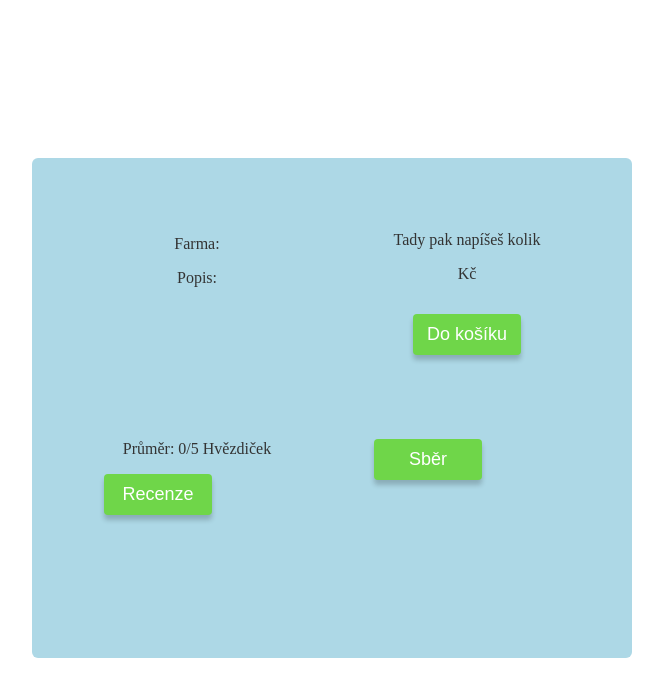
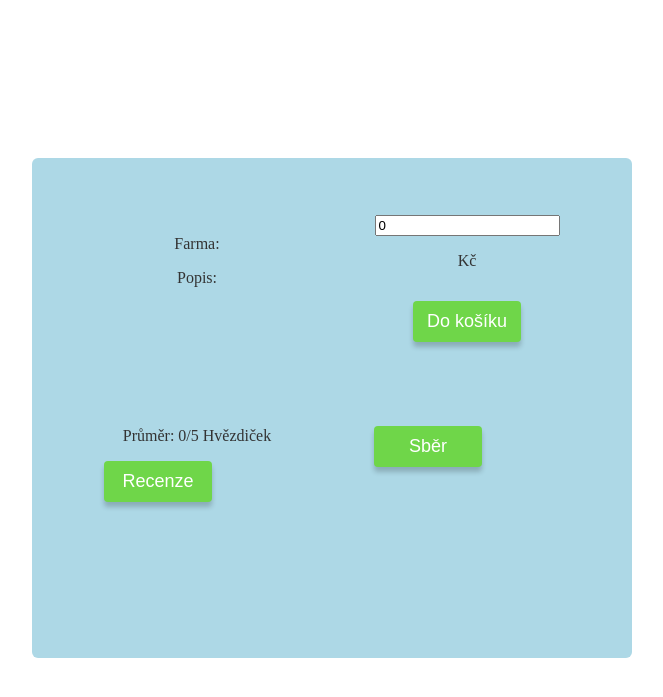
Before and after one commit to mathew35/Website-IIS_ITU-Zelny_trh, a PHP site: page /productdetail.php?detail=1 in a window 1280 px wide. Shown: the top 697 px of the page, without its empty margins (316-979 px from the left). Run offline with PHP 8.4, Linux system fonts and the light colour scheme; data that the repository does not hold is empty.

Commit message:
uzivatel muze vybrat dane mnozstvi, ale zatim pouze jednou

```diff
--- a/buyproduct.php
+++ b/buyproduct.php
@@ -13,6 +13,9 @@
         echo "Uživatel " . $user . " přidal " . $amount . " kusů produktu " . $pid;
     }
 
+    if ($_POST['paramount'] == NULL){
+        echo "Není zadáno množství";
+    }
     if (isset($_POST['paramount'])) {
         buyitem($_POST['paramount'], $_POST['parpid']);
     }
--- a/productdetail.php
+++ b/productdetail.php
@@ -88,9 +88,8 @@
 
     public function addAmount()
     {
-        //ziskat amount od uzivatele
+        $amount = 0;
         $crop = $this->id;
-        $amount = 1;
         echo '<button type="submit" class="buythis" onclick="buyproduct(' . $amount . ',' . $crop . ')">Do košíku</button>';
 
     }
@@ -143,10 +142,11 @@
                 ?>
 			</div>
 			<div class="detail-column detail-right">
-				<p>Tady pak napíšeš kolik</p>
+                <input type="number" id="myText" value="0">
                 <?php
                     $product->getPrice();
                     $product->addAmount();?>
+
 			</div>
 
             <div class="detail-column detail-left">
@@ -198,6 +198,7 @@
     });
 }
 function buyproduct(amount, pid){
+    amount = document.getElementById("myText").value;
     $.ajax({
         url: 'buyproduct.php',
         type: 'post',
```
